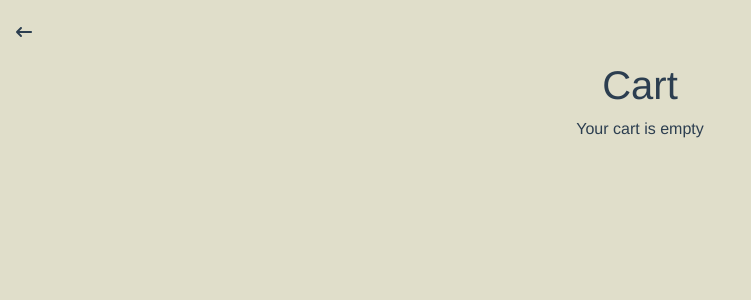
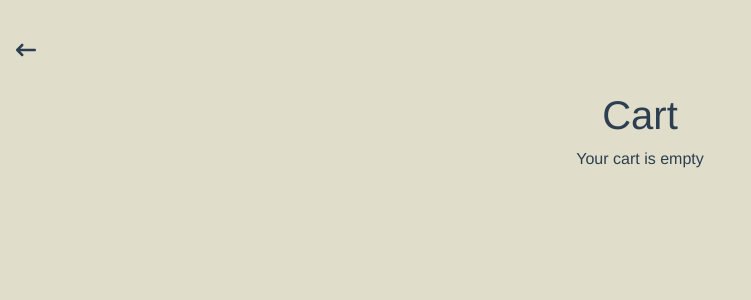
Before and after one commit to emptinxss/kreas, a Vue app: page /cart in a window 1280 px wide. Shown: the top 300 px of the page, without its empty margins (0-751 px from the left). Built offline with nearby package versions, Linux system fonts and the light colour scheme.

Commit message:
added style

```diff
--- a/src/App.vue
+++ b/src/App.vue
@@ -16,8 +16,8 @@ export default {
 
 <style>
 @font-face {
-  font-family: "Blanka";
-  src: url("./assets/fonts/Blanka-Regular.otf");
+  font-family: "Anurati";
+  src: url("./assets/fonts/Anurati-Regular.otf");
 }
 html body {
   background: #e0deca;
--- a/src/components/DetailsProduct.vue
+++ b/src/components/DetailsProduct.vue
@@ -1,8 +1,8 @@
 <template>
-  <div class="m-4">
+  <div class="m-1">
     <img :src="product.image" style="max-width: 18rem" />
     <h3 class="fs-1 fw-bold pt-3">{{ product.name }}</h3>
-    <p class="description text-start">{{ product.description }}</p>
+    <p class="description text-start p-2">{{ product.description }}</p>
     <h3 c>{{ product.price.toFixed(2) }}€</h3>
 
     <div class="button-container">
--- a/src/components/NavigationBar.vue
+++ b/src/components/NavigationBar.vue
@@ -1,10 +1,10 @@
 <template>
-  <nav class="navbar d-flex justify-content-between me-3 ms-3 mt-3">
+  <nav class="navbar d-flex justify-content-between me-3 ms-3 mt-3 h">
     <a href="/" class="navbar-brand font hide-brand">KREAS</a>
     <router-link to="/">
       <font-awesome-icon
         icon="arrow-left-long"
-        class="pb-2 hide-arrow arrow-color"
+        class="pb-2 hide-arrow arrow-color navbar-brand"
       />
     </router-link>
     <div>
@@ -42,7 +42,7 @@ export default {
 
 <style scoped>
 .font {
-  font-family: "Blanka", sans-serif;
+  font-family: "Anurati", sans-serif;
   font-size: 2rem;
   color: #2c3e50;
 }
@@ -52,4 +52,7 @@ export default {
 .arrow-color {
   color: #2c3e50;
 }
+.h {
+  height: 75px;
+}
 </style>
--- a/src/views/HomeView.vue
+++ b/src/views/HomeView.vue
@@ -1,15 +1,13 @@
 <template>
   <NavigationBar class="hide-arr" />
   <div class="bg-danger" v-if="error">{{ error }}</div>
-  <div class="row row-cols-2 row-cols-sm-2 m-1 g-4">
-    <keep-alive>
+  <div class="row row-cols-2 ms-1 me-1 g-4">
     <ProductList
       v-for="product in items"
       :key="product.name"
       :product="product"
       @detail-product="detailProduct($event)"
     />
-    </keep-alive>
   </div>
 </template>
 
```
Lines whose indentation alone changed are shown as unchanged.
